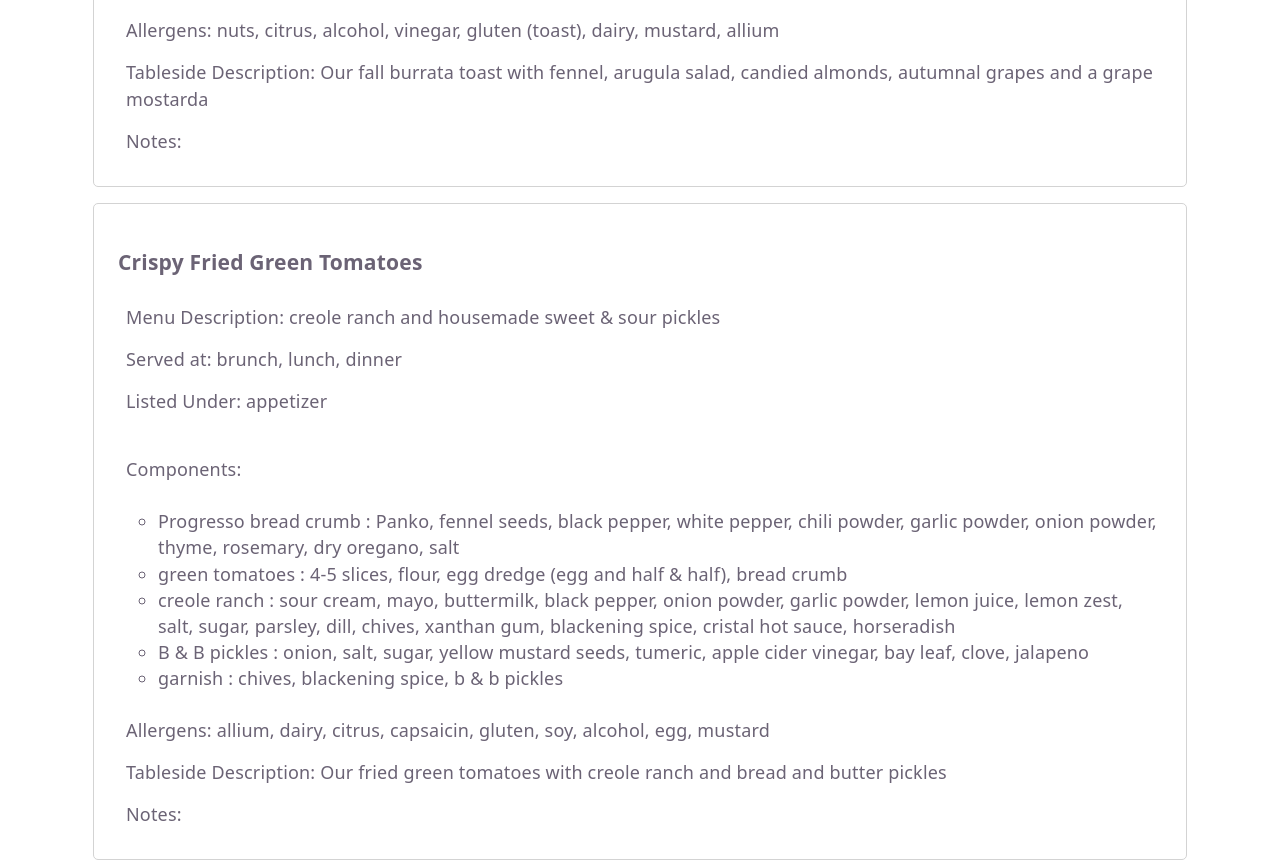
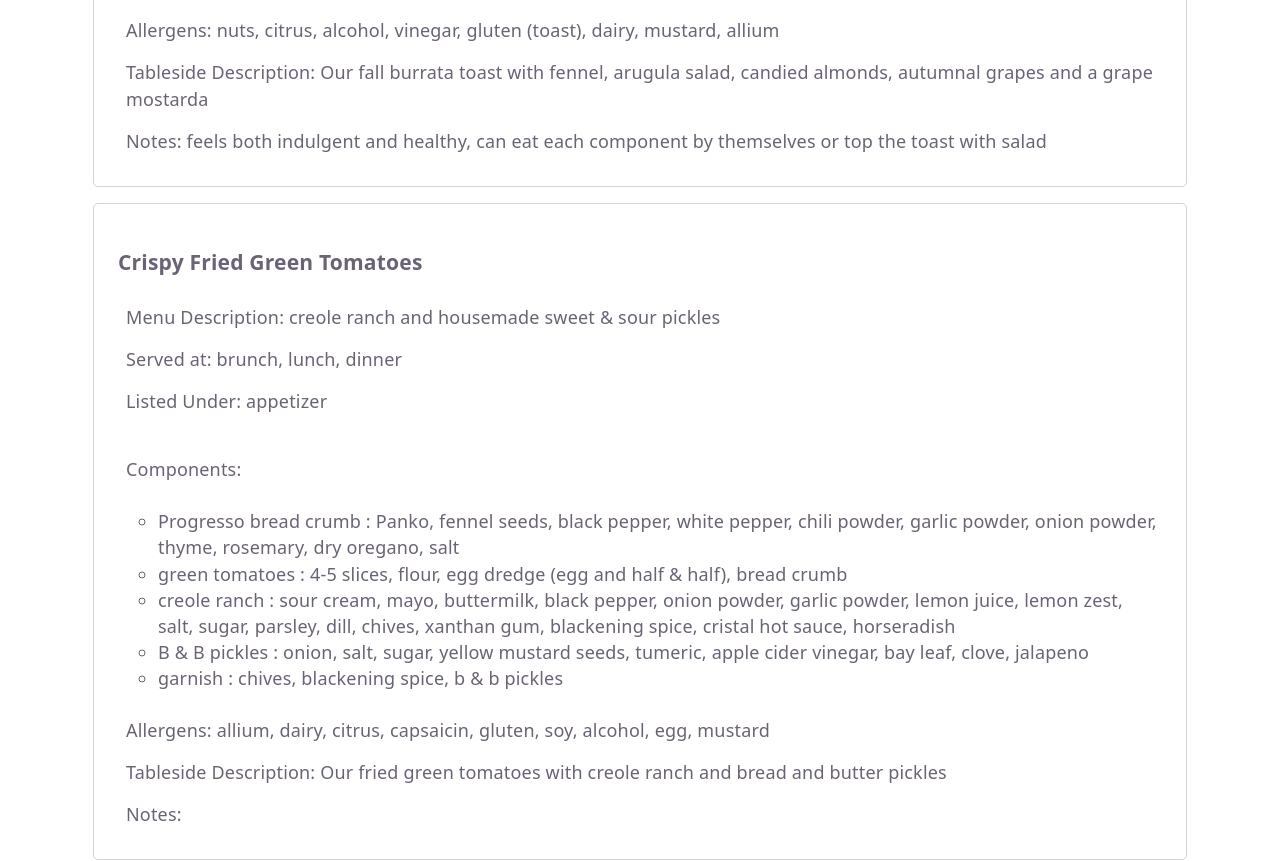
Before and after one commit to amgallo1213/LoveMenu, a React (Vite) app: page / in a window 1280 px wide. Shown: the part 3620-4481 px from the top of the page. Built offline with nearby package versions, Linux system fonts and the light colour scheme.

Commit message:
added to data file

```diff
--- a/src/data.js
+++ b/src/data.js
@@ -73,7 +73,7 @@ export const foods = [
         ],
         "allergens" : "mushroom, soy, dairy, allium, gluten, citrus (creme fraiche)",
         "tableside" : "Our Autumn mushroom soup with brioche croutons and chive creme fraiche",
-        "notes" : "savory and rich crimini mushroom soup brightened up with the addition of a brioche crouton topping and a lemony chive creme friache drizzle(?) "
+        "notes" : "savory and rich crimini mushroom soup brightened up with the addition of a brioche crouton topping and a lemony chive creme friache dollop.  "
     },
     {
         "id" : 4,
@@ -127,7 +127,7 @@ export const foods = [
         ],
         "allergens" : "nuts, citrus, alcohol, vinegar, gluten (toast), dairy, mustard, allium",
         "tableside" : "Our fall burrata toast with fennel, arugula salad, candied almonds, autumnal grapes and a grape mostarda",
-        "notes" : ""
+        "notes" : "feels both indulgent and healthy, can eat each component by themselves or top the toast with salad"
     },
     {
         "id" : 6,
@@ -234,7 +234,7 @@ export const foods = [
             ]
         ],
         "allergens" : "eggs, dairy, allium, nightshade, citrus",
-        "tableside" : "Our Healthy Wedge with zucchini, ripe tomatoes, and a sweet basil pistou."
+        "tableside" : "Our Healthy fritatta wedge with zucchini, ripe tomatoes, and a sweet basil pistou."
     },
     {
         "id" : 11,
@@ -247,10 +247,10 @@ export const foods = [
             " Build : sandwich is served open-faced on house made English muffins. House brined turkey is sliced, layered with Piquillo aioli, topped with avocado and melted pepper jack cheese "
             ],
             [
-            " Turkey : brined in water, salt, light brown sugar, thyne, rosemary, bay leaf, black peppercorns, lactic acid (people with severy dairy allergies will not be able to eat the turkey) "
+            " Turkey : brined in water, salt, light brown sugar, thy,e, rosemary, bay leaf, black peppercorns, lactic acid (people with severy dairy allergies will not be able to eat the turkey) "
             ],
             [
-            " English Muffin : hoeny, EVOO, flour, milk, salt, yeast, baking soda "
+            " English Muffin : honey, EVOO, flour, milk, salt, yeast, baking soda "
             ],
             [
             " Peppadew Aioli : peppadew peppers, mayo, onion powder, garlic powder, chili powder, tabasco "
@@ -328,13 +328,13 @@ export const foods = [
             " Corn Thyme Beurre Blanc : corn, parm stock, thyme beurre blanc, white wine, cornstarch, butter, parmesan, lemon juice, salt "
             ],
             [
-            " Basil Arugula Pistou : basil, arugula, roasted garlic, zanthan gum, EVOO, grated parm, salt, honey, lemon zest "
+            " Basil Arugula Pistou : basil, arugula, roasted garlic, xanthan gum, EVOO, grated parm, salt, honey, lemon zest "
             ],
             [
             " Slow Roasted Cherry Tomatoes : cherry tomatoes, thyme, oregano, roasted garlic, sherry vinegar, fennel, EVOO, sugar, salt, cracked black pepper "
             ],
             [
-            " Garlic Black Pepper Breadcrumb : blitzed cbibatto croutons, garlic oil, black pepper, salt "
+            " Garlic Black Pepper Breadcrumb : blitzed ciabatta croutons, garlic oil, black pepper, salt "
             ],
             [
             " Garnish : Slow roasted cherry tomatoes, basil arugula pistou, garlic black pepper breadcrumbs, chives "
@@ -568,7 +568,7 @@ export const foods = [
     {
         "id" : 25,
         "name" : "Chocolate Pot de Creme",
-        "menuDescription" : "hazelnut praline whipped cream, candied hazelnuts and coffee scented glaky salt",
+        "menuDescription" : "hazelnut praline whipped cream, candied hazelnuts and coffee scented flaky salt",
         "meal" : "dessert",
         "category" : "dessert",
         "components" : [
@@ -612,7 +612,7 @@ export const foods = [
     {
         "id" : 27,
         "name" : "Line Caught Tuna Crudo",
-        "menuDescription" : "avocado, lime, sesame rice crisps, black garlic & kimchee dressings",
+        "menuDescription" : "avocado, lime, sesame rice crisps, black garlic & kimchi dressings",
         "meal" : "lunch, dinner",
         "category" : "appetizer",
         "components" : [
@@ -626,7 +626,7 @@ export const foods = [
             " black garlic glaze : garlic, black garlic, sugar, fish sauce, tamari, rice wine vinegar, cornstarch, salt "
             ],
             [
-            " kimchee dressing : kimchee base, water, blended oil, sugar, rice wine vinegar, xanthan gum "
+            " kimchi dressing : kimchee base, water, blended oil, sugar, rice wine vinegar, xanthan gum "
             ],
             [
             "kimchi base (momoya) : water, salt, garlic, sugar, glucose, fructose syrup (corn), apple, msg, vinegar, mandarin orange, red pepper, pickled vegetables, bonito stock, squid extract, hydrolyzed soy protein, dried bonito, citric acid, ginger, xanthan gum "
@@ -647,7 +647,7 @@ export const foods = [
         "category" : "entree",
         "components" : [
             [
-            " build : sticky rice, teriyaki ponzu sauce, veg mix 9charred bok choy leaves, broccoli, seared shiitake, poached daikon, carrot curls), salmon, chili crisp garnish "
+            " build : sticky rice, teriyaki ponzu sauce, veg mix (charred bok choy leaves, broccoli, seared shiitake, poached daikon, carrot curls), salmon, cilantro, chili crisp garnish "
             ],
             [
             " Teriyaki ponzu sauce : sake, sugar, rice wine vinegar, ginger, onion, jalapeno, shallot, tamari "
@@ -700,19 +700,181 @@ export const foods = [
     },
     {
         "id" : 30,
+        "name" : "Lovebird",
+        "menuDescription" : "Our buttermilk fried chicken, buttery corn grits, comeback sauce, and collard greens",
+        "meal" : "dinner",
+        "category" : "entree",
+        "components" : [
+            [
+            " chicken : brined overnight in buttermilk, thyme, lemon peel, ginger, lactic acid, onion powder, garlic, brown sugar, salt, water. It is breaded in flour, semolina, salt, cumin, coriander, rice flour, and mustard powder. "
+            ],
+            [
+            " comeback sauce : mayo (soy), chili sauce (chili, tomato, onion, garlic, paprika), chipotle peppers in adobo sauce (onion, soy oil, sugar, salt, vinegar, garlic, paprika, chipotle peppers, tomato), lemon juice, pimento, worcestershire sauce, hot sauce, salt, chili powder, mustard powder, black pepper "
+            ],
+            [
+            " collards : ginger, fresno chili, light brown sugar, butter, white miso, white wine vinegar "
+            ],
+            [
+            " grits : castle valley mill yellow grits (doylestown), buttermilk, heavy cream, butter, jalepeno "
+            ],
+        ],
+        "allergens" : "gluten, dairy, allium, citrus, chili, capsaicin, capsicum, soy, seafood, nightshade, vinegar, canola oil, garlic",
+        "tableside" : "fried chicken over comeback sauce with buttery corn grids and all day braised collard greens",
+        "notes" : ""
+    },
+    {
+        "id" : 31,
+        "name" : "Mediterranean Branzino",
+        "menuDescription" : "charred zucchini & cauliflower, crisp chickpeans and red pepper-almond romesco",
+        "meal" : "dinner",
+        "category" : "entree",
+        "components" : [
+            [
+            " Branzino filet : 7oz "
+            ],
+            [
+            " roasted veggies : red onions, zucchini, cauliflower florets, extra virgin olive oil "
+            ],
+            [
+            " romesco : roasted peppers, garlic, sun dried tomatoes, sherry vinegar, toasted almonds, blended olives, EVOO, pimeton (smoked paprika) "
+            ],
+            [
+            " crisp chickpeas : chickpeas, EVOO, cumin, cinnamon, ginger, red pepper flakes, paprika, sumac "
+            ],
+            [
+            " vierge garnish : tomatoes, shallot, garlic, basil, tarragon, parsley, capers, lemon juice & zest, EVOO "
+            ],
+        ],
+        "allergens" : "alllium, capsaicin, nightshade, baking spice, alcohol (sherry vin), nuts (almonds), citrus, legumes (chickpeas)",
+        "tableside" : "our mediterranean branzino with charred vegetables and crisp chickpeas over a red pepper-almond romesco ",
+        "notes" : ""
+    },
+    {
+        "id" : 32,
+        "name" : "Handmade Ricotta Ravioli",
+        "menuDescription" : "sweet summer corn saute, fresh basil sauce and peppercorn breadcrumbs",
+        "meal" : "",
+        "category" : "entree",
+        "components" : [
+            [
+            " ricotta ravioli : 6 per order, parm stock (contains allium), grated parm, butter "
+            ],
+            [
+            " corn thyme beurre blanc : corn, parm stock, thyme, beurre blanc, white wine, cornstarch, butter, parmesan, lemon juice, salt "
+            ],
+            [
+            " basil arugula pistou : basil, arugula, roasted garlic, xanthan gum, EVOO, grated parm, salt, honey, lemon zest "
+            ],
+            ,
+            [
+            " slow roasted cherry tomatoes : cherry tomatoes, thyme, oregano, roasted garlic, sherry vinegar, fennel, EVOO, sugar, salt, black pepper "
+            ],
+            ,
+            [
+            " garlic black pepper breadcrumbs : ciabatta croutons, garlic oil, black pepper, salt "
+            ],
+        ],
+        "allergens" : "allium, garlic, nightshade, gluten, diary, corn, vinegar, alcohol, citrus, honey, piperine",
+        "tableside" : "house made ricotta ravioli, sweet corn saute, fresh basil sauce and breadcrumbs",
+        "notes" : ""
+    },
+    {
+        "id" : 33,
+        "name" : "Shrimp & Scallop Spaghetti",
+        "menuDescription" : "lemon butter, grilled artichoke hearts, capers, herbs and parmesan frico",
+        "meal" : "dinner",
+        "category" : "entree",
+        "components" : [
+            [
+            " build : 6oz spaghetti, marinated artichokes, 3 shrimp, 3 scallops "
+            ],
+            [
+            " marinated artichokes : chili flakes, black peppercorns, salt, basil, parsley, oregano, champagne vin, EVOO "
+            ],
+            [
+            " pasta dough : mancini spaghetti (wheat, semonlina, water) "
+            ],
+            [
+            " parm frico : grana padano cheese "
+            ],
+            [
+            " lemon caper butter : lemon, shallot, lemon oil, EVOO, capers, lemon extract (alcohol), lemon juice, butter "
+            ],
+            [
+            " lemon beurre monte : lemon butter, white wine, cornstarch, water "
+            ],
+        ],
+        "allergens" : "citrus, dairy, gluten, shellfish, allium, alcohol, corn",
+        "tableside" : "our shrimp and scallop spaghetti with grilled artichoke hearts, and parmesan frico",
+        "notes" : ""
+    },
+    {
+        "id" : 34,
+        "name" : "Rigatoni & Short Rib",
+        "menuDescription" : "tender braised beef, blushing tomato ragu, crispy sweet onions & summery basil",
+        "meal" : "dinner",
+        "category" : "entree",
+        "components" : [
+            [
+            " short rib braise : black pepper, vidalia onion, celery, carrot, fennel, red fresno pepper, oregano, thyme, chicken broth, tomato paste, dry red wine "
+            ],
+            [
+            " fenel sofrito : onion, fennel, garlic, red bell pepper, jalapeno, oregano, butter, basil, dry white wine "
+            ],
+            [
+            " rigatoni base : italian rigatoni, butter, parm stock, white wine, roasted tomatoes, rosemary, cipollini onions "
+            ],
+            ,
+            [
+            " sugo sauce : tomato paste, dry white wine, heavy cream, short rib braising liquid, canned tomtaotes, citrus (lemon juice - can be omitted) "
+            ],
+            [
+            " fried onions : battered with flour, ssemonlin, salt, cumin, coriander, rice flour and mustard powder "
+            ],
+            [
+            " garnish : chives, fresh basil, grated parm, fried onions "
+        ],
+        ],
+        "allergens" : "diary, alcohol, allium, garlic, capsaicin, capsicum, gluten, egg, vinegar, canola oil, mustard, citrus",
+        "tableside" : "our braised short rib with imported rigatoni, slow roasted tomatoes, fresh basil and crispy onions",
+        "notes" : ""
+    },
+    {
+    "id" : 35,
+    "name" : "Pork Chop",
+    "menuDescription" : "",
+    "meal" : "dinner",
+    "category" : "entree",
+    "components" : [
+        [
+            " onion soubise : cider vin, apples, brown sugar, parsnip, onion"
+        ],
+        [
+            "veggies : roasted sweet potatoes, apples, parsnips (roasted with paprika, cumin, chili flake) "
+        ],
+        [
+            " cider-mustard glaze: ginger, rosemary, mustard, bourbon, apple cider vin, borwn sugar, pickled mustard seeds"
+        ],
+    ],
+    "allergens" : "dairy, fish (worcestershire sauce in pork chop brine), allium, alcohol, mustard, capsaicum",
+    "tableside" : "",
+    "notes" : ""
+    },
+     {
+    "id" : 36,
     "name" : "",
     "menuDescription" : "",
     "meal" : "",
     "category" : "",
     "components" : [
         [
-            "  :  "
+            " : "
         ],
         [
-            "  :  "
+            " : "
         ],
         [
-            "  :  "
+            " : "
         ],
     ],
     "allergens" : "",
@@ -720,20 +882,20 @@ export const foods = [
     "notes" : ""
     },
      {
-        "id" : 31,
+    "id" : 37,
     "name" : "",
     "menuDescription" : "",
     "meal" : "",
     "category" : "",
     "components" : [
         [
-            "  :  "
+            " : "
         ],
         [
-            "  :  "
+            " : "
         ],
         [
-            "  :  "
+            " : "
         ],
     ],
     "allergens" : "",
@@ -741,20 +903,20 @@ export const foods = [
     "notes" : ""
     },
      {
-        "id" : 32,
+    "id" : 38,
     "name" : "",
     "menuDescription" : "",
     "meal" : "",
     "category" : "",
     "components" : [
         [
-            "  :  "
+            " : "
         ],
         [
-            "  :  "
+            " : "
         ],
         [
-            "  :  "
+            " : "
         ],
     ],
     "allergens" : "",
@@ -762,20 +924,20 @@ export const foods = [
     "notes" : ""
     },
      {
-        "id" : 33,
+    "id" : 39,
     "name" : "",
     "menuDescription" : "",
     "meal" : "",
     "category" : "",
     "components" : [
         [
-            "  :  "
+            " : "
         ],
         [
-            "  :  "
+            " : "
         ],
         [
-            "  :  "
+            " : "
         ],
     ],
     "allergens" : "",
@@ -783,20 +945,41 @@ export const foods = [
     "notes" : ""
     },
      {
-        "id" : 34,
+    "id" : 40,
     "name" : "",
     "menuDescription" : "",
     "meal" : "",
     "category" : "",
     "components" : [
         [
-            "  :  "
+            " : "
         ],
         [
-            "  :  "
+            " : "
         ],
         [
-            "  :  "
+            " : "
+        ],
+    ],
+    "allergens" : "",
+    "tableside" : "",
+    "notes" : ""
+    },
+     {
+    "id" : 41,
+    "name" : "CUT AND PASTE NEW!!",
+    "menuDescription" : "",
+    "meal" : "",
+    "category" : "",
+    "components" : [
+        [
+            " : "
+        ],
+        [
+            " : "
+        ],
+        [
+            " : "
         ],
     ],
     "allergens" : "",
```
Lines whose indentation alone changed are shown as unchanged.
